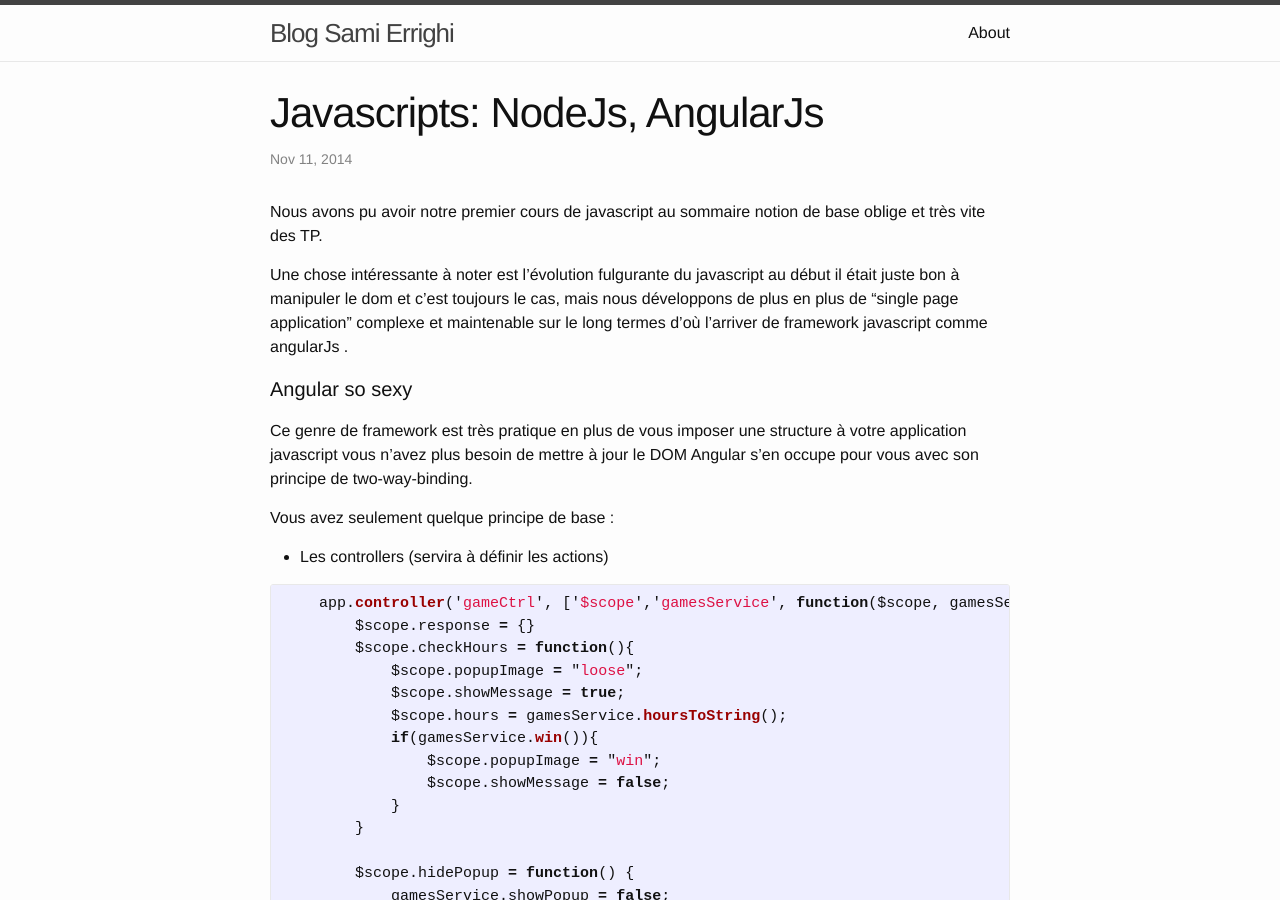
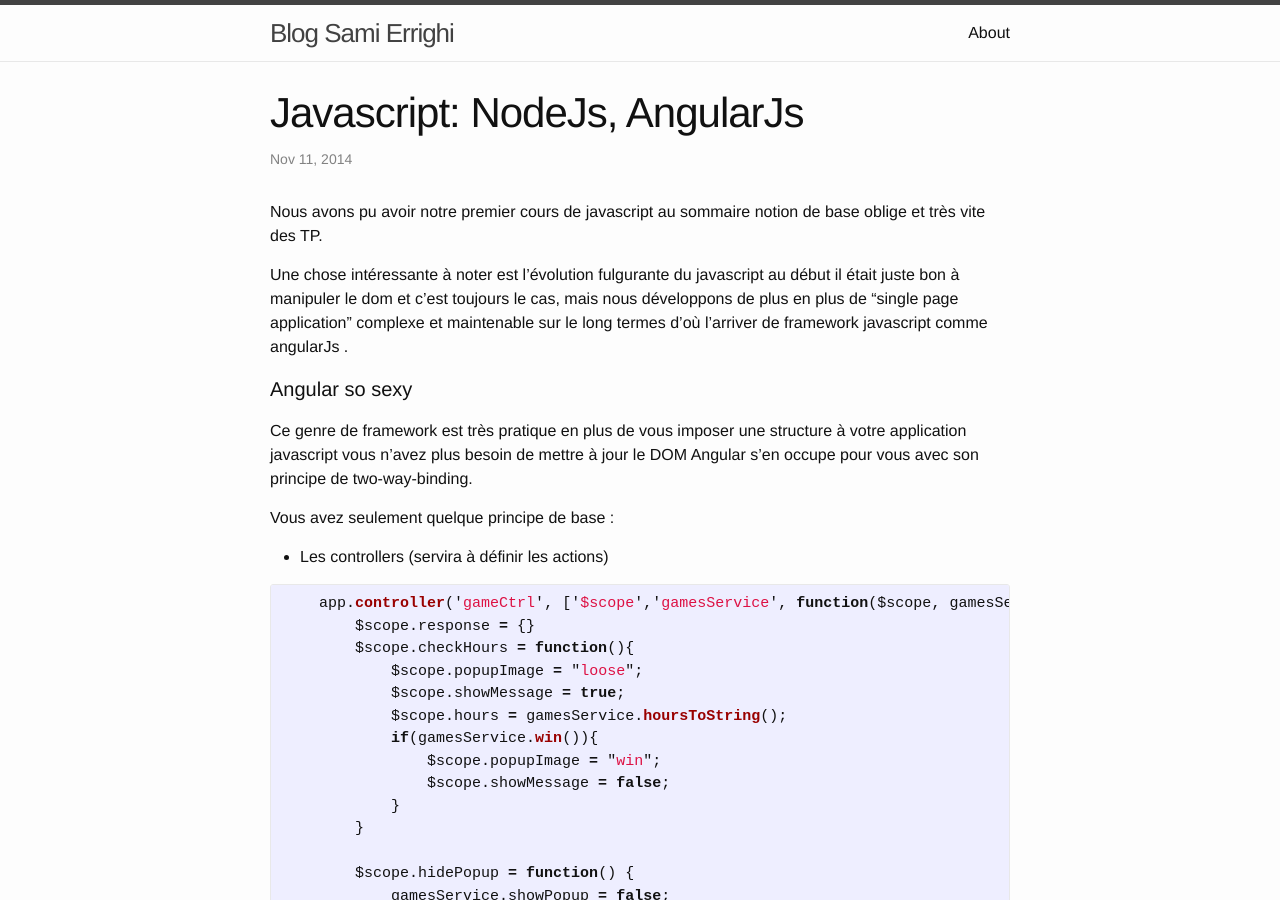
Before and after one commit to SamiErrighi/blog, a Jekyll site: the page built from _posts/2014-11-11-angular.markdown, in a window 1280 px wide and 900 px high. Built offline with Jekyll 4.4.1, drawn with Linux system fonts in a browser that asks for light colours.

Commit message:
fix javascript article wording

```diff
--- a/_posts/2014-11-11-angular.markdown
+++ b/_posts/2014-11-11-angular.markdown
@@ -1,8 +1,8 @@
 ---
 layout: post
-title:  "Javascripts: NodeJs, AngularJs"
+title:  "Javascript: NodeJs, AngularJs"
 date:   2014-11-11 19:17:02
-categories: Javascripts
+categories: Javascript
 ---
 
 Nous avons pu avoir notre premier cours de javascript au sommaire notion de base oblige et très vite des TP.
```
